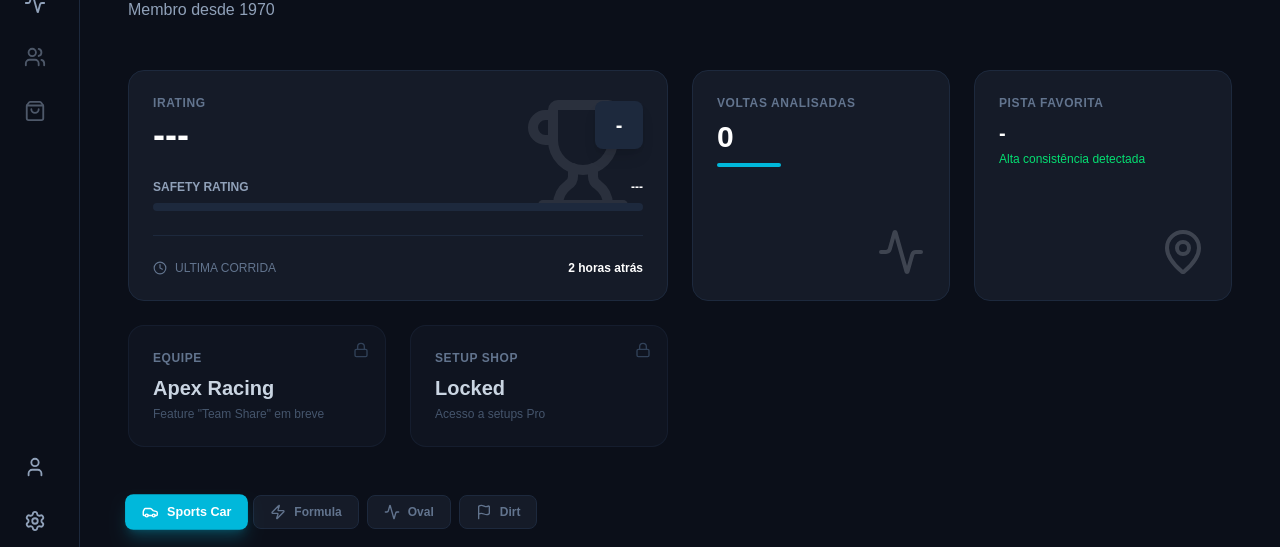
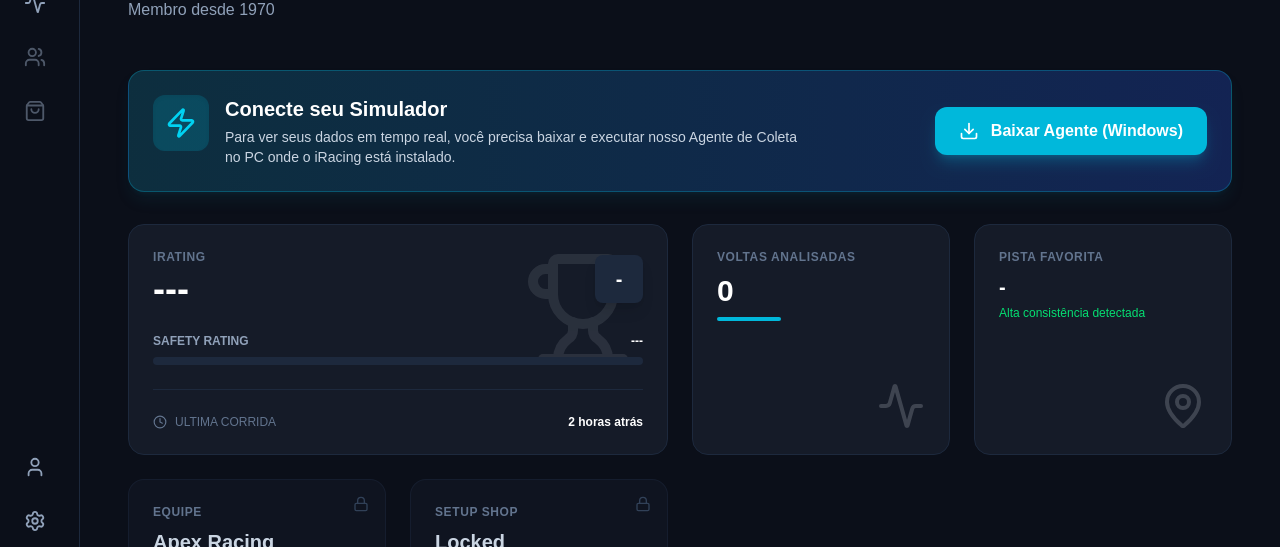
Before and after one commit to jefealf/ApexMind_SaaSv3, a Next.js app: page /dashboard in a window 1280 px wide. Shown: the part 178-725 px from the top of the page. Built offline with nearby package versions, Linux system fonts and the light colour scheme; no server answers; sample sign-in values are in the browser's storage.

Commit message:
Fix UX: Make Download CTA always visible in sidebar and add Main Banner

```diff
--- a/app/dashboard/page.tsx
+++ b/app/dashboard/page.tsx
@@ -185,37 +185,37 @@ export default function Home() {
                     <NavItem icon={<Users size={20} />} label="Comunidade" />
                 </nav>
 
-                <div className="mt-auto px-4 w-full opacity-0 group-hover:opacity-100 transition-opacity duration-300 delay-100">
-                    {/* STATUS DO AGENTE (CONDICIONAL) */}
+                <div className="mt-auto px-4 w-full">
+                    {/* STATUS DO AGENTE (CONDICIONAL) - VISÍVEL SEMPRE */}
                     {!isConnected ? (
-                        <div className="bg-gradient-to-br from-cyan-900/40 to-blue-900/40 border border-cyan-500/20 p-4 rounded-xl relative overflow-hidden group/card cursor-pointer hover:border-cyan-500/40 transition-all">
+                        <div className="bg-gradient-to-br from-cyan-900/40 to-blue-900/40 border border-cyan-500/20 p-4 rounded-xl relative overflow-hidden group/card cursor-pointer hover:border-cyan-500/40 transition-all mb-4">
                             <div className="absolute inset-0 bg-cyan-500/5 opacity-0 group-hover/card:opacity-100 transition-opacity" />
-                            <h4 className="font-bold text-white text-sm mb-1">Conectar iRacing</h4>
-                            <p className="text-xs text-slate-400 mb-3 leading-relaxed">Baixe o agente para sincronizar telemetria.</p>
-                            <a href="/download/ApexMindConnector.exe" download className="flex items-center justify-center gap-2 w-full bg-cyan-600 hover:bg-cyan-500 text-white py-2 rounded-lg text-xs font-bold transition-transform active:scale-95 shadow-lg shadow-cyan-900/20">
-                                <Download size={14} /> Baixar Agente
+                            {/* Ícone visível quando colapsado */}
+                            <div className="flex items-center justify-center lg:justify-start gap-3">
+                                <div className="p-2 bg-cyan-500/20 rounded-lg text-cyan-400 shrink-0">
+                                    <Download size={20} />
+                                </div>
+                                <div className="hidden xl:block lg:group-hover:block transition-all">
+                                    <h4 className="font-bold text-white text-sm leading-tight">Baixar Agente</h4>
+                                    <p className="text-[10px] text-slate-400 leading-tight">Sincronizar telemetria</p>
+                                </div>
+                            </div>
+
+                            <a href="/download/ApexMindConnector.exe" download className="mt-3 flex items-center justify-center gap-2 w-full bg-cyan-600 hover:bg-cyan-500 text-white py-2 rounded-lg text-xs font-bold transition-transform active:scale-95 shadow-lg shadow-cyan-900/20 hidden xl:flex lg:group-hover:flex">
+                                Download .exe
                             </a>
                         </div>
                     ) : (
-                        <div className="bg-green-500/10 border border-green-500/20 p-4 rounded-xl flex items-center gap-3">
-                            <div className="p-2 bg-green-500/20 rounded-lg text-green-400">
+                        <div className="bg-green-500/10 border border-green-500/20 p-4 rounded-xl flex items-center gap-3 mb-4">
+                            <div className="p-2 bg-green-500/20 rounded-lg text-green-400 shrink-0">
                                 <CheckCircle size={20} />
                             </div>
-                            <div>
+                            <div className="hidden xl:block lg:group-hover:block transition-all">
                                 <p className="text-sm font-bold text-white leading-none mb-1">Agente Ativo</p>
-                                <p className="text-xs text-green-400">Sincronização em tempo real</p>
+                                <p className="text-xs text-green-400">Online</p>
                             </div>
                         </div>
                     )}
-
-                    <div className="bg-[#151b28] border border-slate-800 rounded-xl p-4 mt-4">
-                        <h4 className="text-xs font-bold text-slate-500 uppercase tracking-wider mb-3">Status do Sistema</h4>
-                        <div className="space-y-2">
-                            <StatusItem label="Collector App" status={isConnected ? "online" : "offline"} />
-                            <StatusItem label="Database" status="online" />
-                            <StatusItem label="Cloud API" status="online" />
-                        </div>
-                    </div>
                 </div>
             </aside>
 
@@ -254,6 +254,31 @@ export default function Home() {
                         </div>
                     </div>
                 </header>
+
+                {/* CONNECTION ALERT BANNER */}
+                {!isConnected && (
+                    <div className="mb-8 bg-gradient-to-r from-cyan-900/50 to-blue-900/50 border border-cyan-500/30 rounded-2xl p-6 flex flex-col md:flex-row items-center justify-between gap-6 shadow-lg shadow-cyan-900/20">
+                        <div className="flex items-start gap-4">
+                            <div className="p-3 bg-cyan-500/20 rounded-xl text-cyan-400 shadow-inner">
+                                <Zap size={32} />
+                            </div>
+                            <div>
+                                <h2 className="text-xl font-bold text-white mb-1">Conecte seu Simulador</h2>
+                                <p className="text-slate-300 text-sm max-w-xl">
+                                    Para ver seus dados em tempo real, você precisa baixar e executar nosso Agente de Coleta no PC onde o iRacing está instalado.
+                                </p>
+                            </div>
+                        </div>
+                        <a
+                            href="/download/ApexMindConnector.exe"
+                            download
+                            className="whitespace-nowrap flex items-center gap-3 px-6 py-3 bg-cyan-500 hover:bg-cyan-400 text-white rounded-xl font-bold transition-all hover:scale-105 active:scale-95 shadow-lg shadow-cyan-500/25"
+                        >
+                            <Download size={20} />
+                            Baixar Agente (Windows)
+                        </a>
+                    </div>
+                )}
 
                 {/* KPI GRID */}
                 <div className="grid grid-cols-1 md:grid-cols-2 lg:grid-cols-4 gap-6 mb-12">
```
